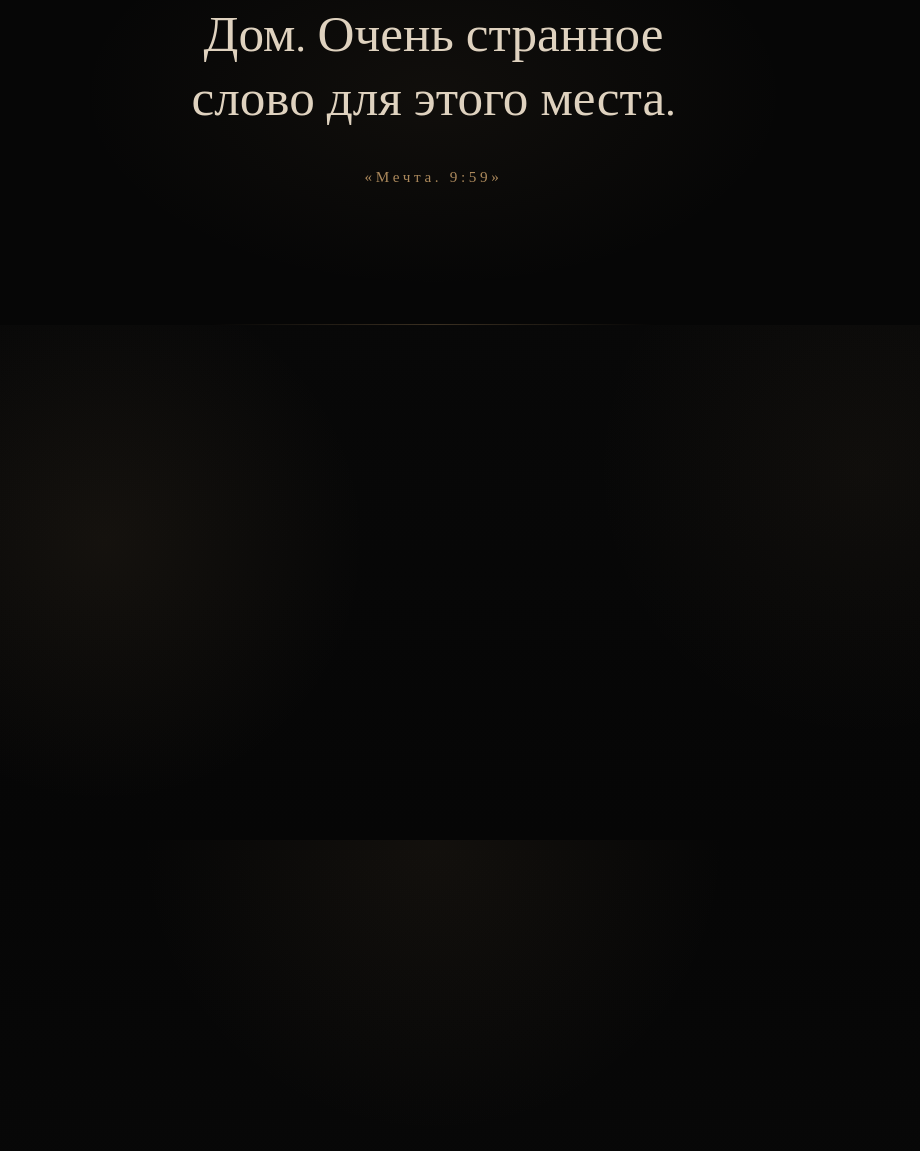
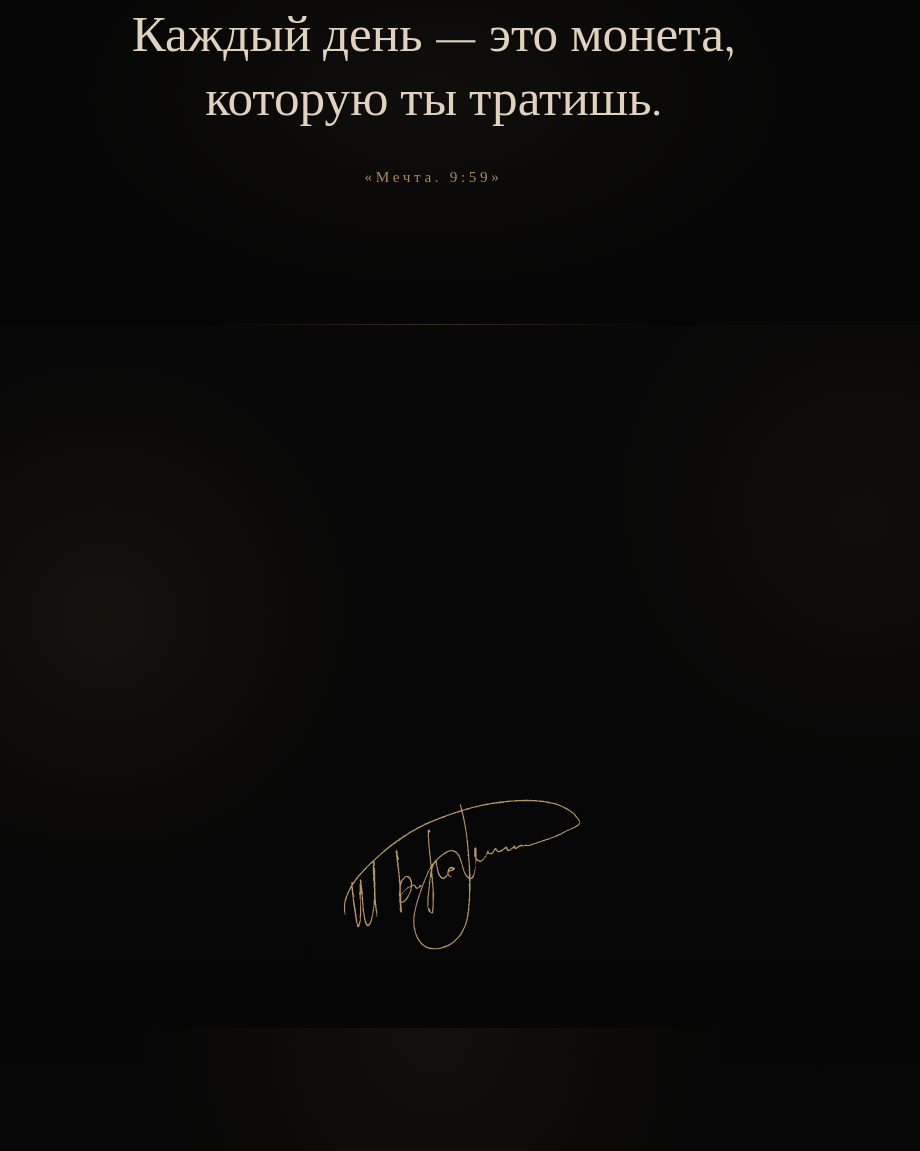
Before and after one commit to borodicht/9-59, a plain HTML site: page index.html in a window 1280 px wide. Shown: the part 1416-2567 px from the top of the page, without its empty margins (199-1119 px from the left). Drawn offline with nearby package versions, Linux system fonts and the light colour scheme; a web font is replaced by a local one.

Commit message:
Подпись автора и цитаты из книги
- оцифрованная подпись под биографией, «пишется» при появлении на экране
- пять цитат из романа в секции-паузе, при каждом визите — случайная
- неразрывный пробел перед тире в цитатах
- service worker v3

Co-Authored-By: Claude Opus 5.5 <noreply@anthropic.com>
Claude-Session: https://claude.ai/code/session_012dy8jn5q1PxBzfozbLF716

```diff
--- a/index.html
+++ b/index.html
@@ -357,7 +357,19 @@
         <div class="quote-break__quotes" data-reveal="title">
           <!-- Можно добавить несколько <blockquote>: при каждом визите покажется случайная. -->
           <blockquote class="quote-break__quote">
-            <p>Дом. Очень странное слово для этого места.</p>
+            <p>Каждый день&nbsp;— это монета, которую ты тратишь.</p>
+          </blockquote>
+          <blockquote class="quote-break__quote">
+            <p>Люди начинают понимать ценность времени только тогда, когда оно подходит к концу.</p>
+          </blockquote>
+          <blockquote class="quote-break__quote">
+            <p>Отказ&nbsp;— это выбор, а выбор&nbsp;— та же дверь, только без ручки и полотна.</p>
+          </blockquote>
+          <blockquote class="quote-break__quote">
+            <p>Все возвращаются домой&nbsp;— лишь затем, чтобы через какое-то время снова собраться в путь.</p>
+          </blockquote>
+          <blockquote class="quote-break__quote">
+            <p>Иногда самый большой поступок&nbsp;— не менять.</p>
           </blockquote>
         </div>
         <figcaption class="quote-break__caption" data-reveal="label">«Мечта. 9:59»</figcaption>
@@ -412,6 +424,17 @@
                 любви.
               </p>
             </div>
+
+            <figure class="author-section__signature" data-signature>
+              <img
+                src="assets/images/signature.svg"
+                alt="Подпись Тимофея Бородича"
+                width="599"
+                height="381"
+                loading="lazy"
+                decoding="async"
+              />
+            </figure>
           </div>
         </div>
       </section>
--- a/script.js
+++ b/script.js
@@ -1671,6 +1671,34 @@ function initializeCardGlow() {
   );
 }
 
+// Подпись «пишется» слева направо, когда блок автора появляется на экране.
+function initializeSignature() {
+  const signature = $("[data-signature]");
+
+  if (!signature) {
+    return;
+  }
+
+  if (reduceMotion || !("IntersectionObserver" in window)) {
+    signature.classList.add("is-signed");
+    return;
+  }
+
+  const observer = new IntersectionObserver(
+    ([entry]) => {
+      if (!entry?.isIntersecting) {
+        return;
+      }
+
+      signature.classList.add("is-signed");
+      observer.disconnect();
+    },
+    { threshold: 0.6 }
+  );
+
+  observer.observe(signature);
+}
+
 function initializeQuoteBreak() {
   const quotes = $$(".quote-break__quote");
 
@@ -1718,6 +1746,7 @@ initializeHeroParallax();
 initializeBookTilt();
 initializeCardGlow();
 initializeQuoteBreak();
+initializeSignature();
 initializeFireAnimation();
 initializeAudio();
 startCountdown();
--- a/styles.css
+++ b/styles.css
@@ -2810,3 +2810,41 @@ body {
     transform: none;
   }
 }
+
+/* ------------------------------------------------------------------ */
+/* Подпись автора                                                      */
+/* ------------------------------------------------------------------ */
+
+.author-section__signature {
+  width: min(15rem, 60%);
+  margin: clamp(1.4rem, 3vw, 2.2rem) 0 0;
+  opacity: 0.9;
+}
+
+.author-section__signature img {
+  width: 100%;
+  height: auto;
+}
+
+/* Проявление слева направо — как будто подпись пишется рукой. */
+.js .author-section__signature img {
+  clip-path: inset(-5% 100% -5% 0);
+  transition: clip-path 2.6s cubic-bezier(0.55, 0.1, 0.35, 1) 0.3s;
+}
+
+.js .author-section__signature.is-signed img {
+  clip-path: inset(-5% -5% -5% 0);
+}
+
+@media (max-width: 768px) {
+  .author-section__signature {
+    margin-inline: auto;
+  }
+}
+
+@media (prefers-reduced-motion: reduce) {
+  .js .author-section__signature img {
+    clip-path: none;
+    transition: none;
+  }
+}
--- a/sw.js
+++ b/sw.js
@@ -2,7 +2,7 @@
 // Даёт офлайн-доступ к странице и фрагменту книги.
 // После изменения списка файлов или стратегии увеличьте VERSION.
 
-const VERSION = "v2";
+const VERSION = "v3";
 const SHELL_CACHE = `mechta-shell-${VERSION}`;
 const RUNTIME_CACHE = `mechta-runtime-${VERSION}`;
 
```
Also changed, not shown: assets/images/signature.svg (added).
